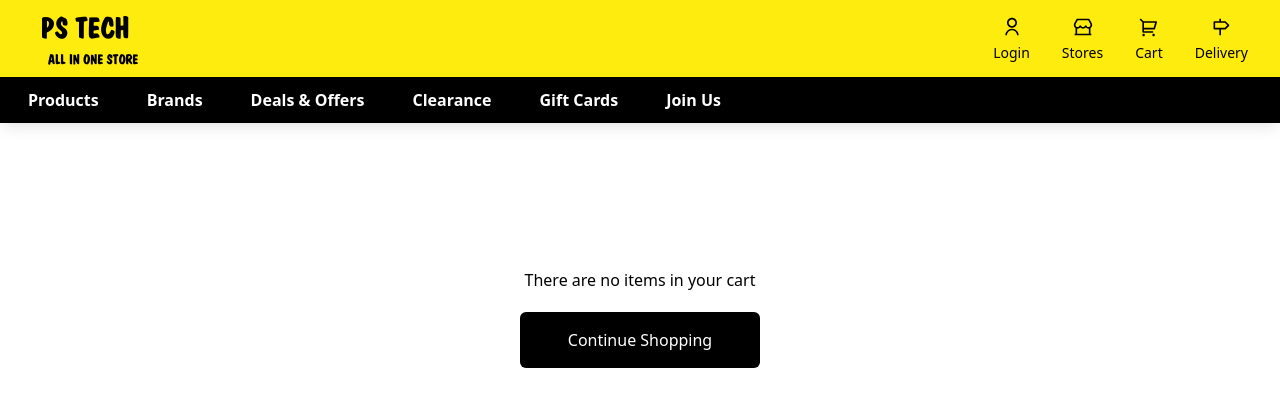
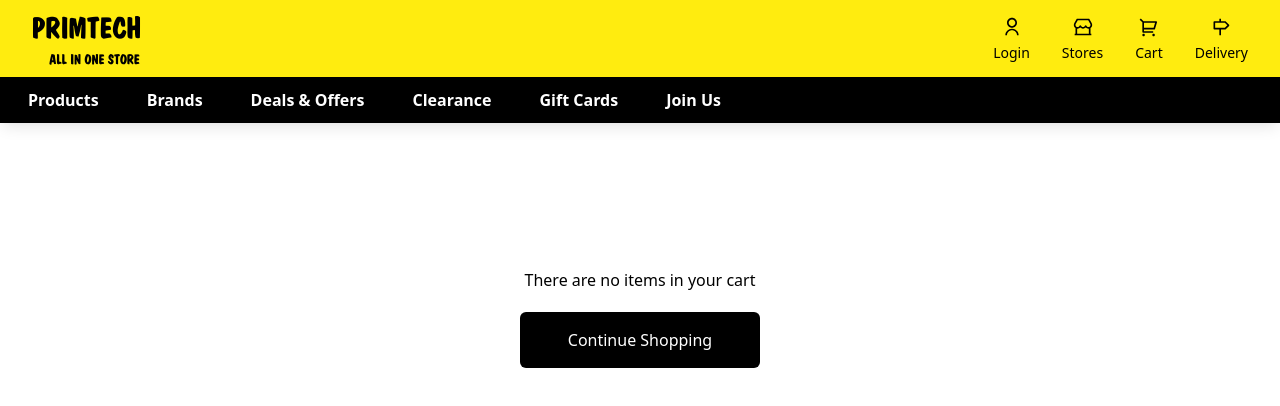
Before and after one commit to PritamMaharjan86/Online-Shopping, a React (Create React App) app: page /cart in a window 1280 px wide. Shown: the top 406 px of the page. Built offline with nearby package versions, Linux system fonts and the light colour scheme.

Commit message:
updating the navbar and page title

```diff
--- a/public/index.html
+++ b/public/index.html
@@ -24,7 +24,7 @@
       work correctly both with client-side routing and a non-root public URL.
       Learn how to configure a non-root public URL by running `npm run build`.
     -->
-    <title>PS TECH</title>
+    <title>PrimTech Store</title>
   </head>
   <body>
     <noscript>You need to enable JavaScript to run this app.</noscript>
--- a/src/components/Navigation.js
+++ b/src/components/Navigation.js
@@ -30,7 +30,7 @@ const Navigation = () => {
             <div class="mx-auto flex h-20 max-w-full items-center gap-x-4 outline outline-black/5 bg-yellow shadow-none dark:-outline-offset-1 dark:outline-white/10">
                 <div>
                     <button onClick={() => window.location.href = '/'}>
-                        <div className="ml-8 text-3xl font-bold text-black uppercase font-Heading">PS Tech</div>
+                        <div className="ml-8 text-3xl font-bold text-black uppercase font-Heading">PrimTech</div>
                         <a className="ml-12 text-black text-sm uppercase font-Title font-normal">all in one store</a>
                     </button>
                 </div>
--- a/src/pages/Product.js
+++ b/src/pages/Product.js
@@ -1,7 +1,9 @@
-import React from 'react'
+import { useEffect } from 'react'
 import { Link } from 'react-router-dom'
 
 const products = [
+
+
     {
         id: 1,
         name: 'Desktops',
@@ -81,7 +83,15 @@ const products = [
     },
 ]
 
+
+
+
 const Product = () => {
+
+    useEffect(() => {
+        document.title = 'Products at PrimTech store';
+    }, []);
+
     return (
         <div className="min-h-screen bg-gradient-to-b from-white to-slate-100">
 
@@ -102,6 +112,15 @@ const Product = () => {
                     </Link>
                 ))}
             </div>
+
+            <div className='flex flex-wrap justify-center items-center gap-6 p-8'>
+
+                <span className='font-bold text-4xl font-Title'>Hot Deals</span>
+
+                <div>
+
+                </div>
+            </div>
         </div>
     )
 }
```
